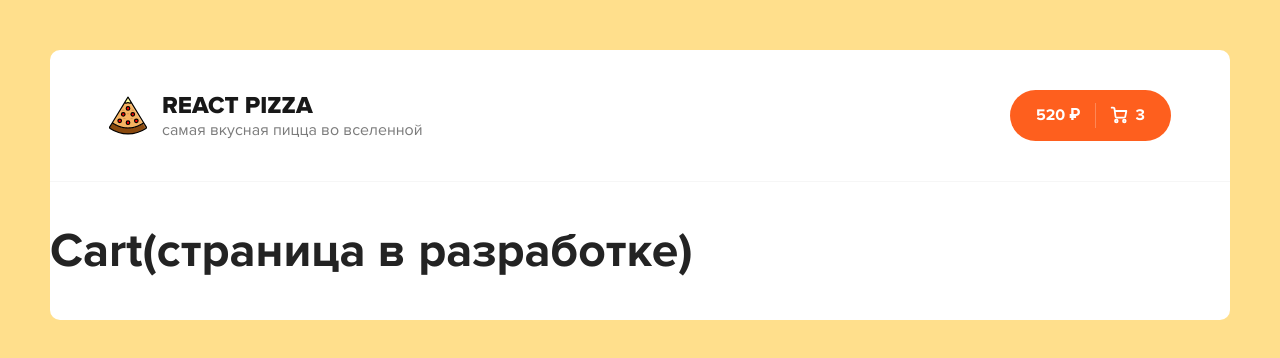
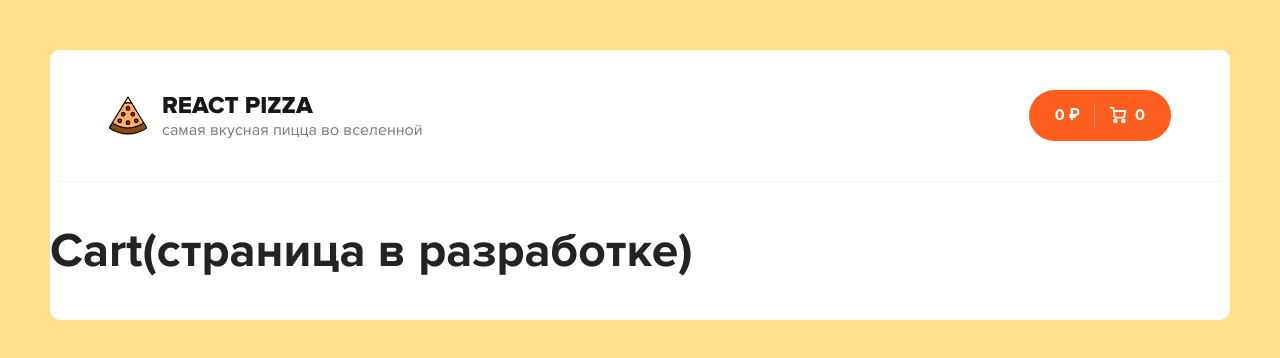
Before and after one commit to Dan11r/Pizza, a React (Create React App) app: page /cart in a window 1280 px wide. Shown: the top 358 px of the page. Built offline with nearby package versions, Linux system fonts and the light colour scheme; data requests are answered from the project's data file.

Commit message:
добавлина возможность добавлять пиццы в корзину (redux)

```diff
--- a/src/App.js
+++ b/src/App.js
@@ -14,7 +14,6 @@ import {fetchPizzas, setPizzas} from './redux/actions/Pizzas'
 
 function App() {
   const [category, sortBy, order] = useSelector(state => [state.filter.category, state.filter.sortBy, state.filter.order])
-  console.log(category, sortBy, order)
   const dispatch = useDispatch()
   window.test = function (){
     axios.get('http://localhost:3001/pizzas').then(res => dispatch(setPizzas(res.data)))
--- a/src/components/Button.jsx
+++ b/src/components/Button.jsx
@@ -1,10 +1,10 @@
 import React from 'react';
 import classNames from "classnames";
 
-const Button = ({className, children, outline }) => {
+const Button = ({className, children, outline, onClick }) => {
     return (
-        <button className={classNames('button',className,{
-            'button--outline':outline
+        <button onClick={onClick} className={classNames('button', className,{
+            'button--outline':outline,
         })}>
             {children}
         </button>
--- a/src/components/Header.jsx
+++ b/src/components/Header.jsx
@@ -4,8 +4,11 @@ import {Link} from 'react-router-dom'
 
 import logo from '../assets/img/pizza-logo.svg'
 import Button from "./Button";
+import {useSelector} from "react-redux";
 
 const Header = () => {
+    let {totalCount, totalPrice} = useSelector(state => state.cart)
+
     return (
         <div className="header">
             <div className="container">
@@ -21,7 +24,7 @@ const Header = () => {
                 <div className="header__cart">
                     <Link to={'/cart'}>
                         <Button className={'button--cart'}>
-                            <span>520 ₽</span>
+                            <span>{totalPrice} ₽</span>
                             <div className="button__delimiter"></div>
                             <svg
                                 width="18"
@@ -52,7 +55,7 @@ const Header = () => {
                                     strokeLinejoin="round"
                                 />
                             </svg>
-                            <span>3</span>
+                            <span>{totalCount}</span>
                         </Button>
                     </Link>
                 </div>
--- a/src/components/PizzaBlock.jsx
+++ b/src/components/PizzaBlock.jsx
@@ -1,10 +1,18 @@
-import React from 'react';
+import React, {useCallback} from 'react';
 
 import classNames from 'classnames'
+import {useDispatch} from "react-redux";
+import {setPizza} from "../redux/actions/Cart";
+import Button from './Button'
 
-const PizzaBlock = ({price, imageUrl, name, types, sizes}) => {
+const PizzaBlock = ({price, imageUrl, name, types, sizes, id, pizzasInCart}) => {
+    console.log(pizzasInCart)
     const [activeType, setActiveType] = React.useState(types[0])
     const [activeSize, setActiveSize] = React.useState(sizes[0])
+    const dispatch = useDispatch()
+    const handleButtonClick = useCallback((name, id, price, activeType, activeSize, imageUrl) => {
+        dispatch(setPizza({name, id, price, type: activeType === 0 ? 'тонокое' : 'традиционное', size : activeSize, imageUrl}))
+    })
     const availableTypes = ['тонкое' , 'традиционное']
     const availableSizes = [26 , 30, 40]
     const switchType = (i) =>{
@@ -13,6 +21,7 @@ const PizzaBlock = ({price, imageUrl, name, types, sizes}) => {
     const switchSize = (s) =>{
         setActiveSize(s)
     }
+
     return (
         <div className="pizza-block">
             <img
@@ -37,7 +46,10 @@ const PizzaBlock = ({price, imageUrl, name, types, sizes}) => {
             </div>
             <div className="pizza-block__bottom">
                 <div className="pizza-block__price">от {price} ₽</div>
-                <div className="button button--outline button--add">
+                <Button onClick={() => handleButtonClick(name ,id, price, activeType, activeSize, imageUrl)}
+                        className={classNames('button', 'button--outline',{
+                           'button--add':pizzasInCart
+                        })} >
                     <svg
                         width="12"
                         height="12"
@@ -50,9 +62,9 @@ const PizzaBlock = ({price, imageUrl, name, types, sizes}) => {
                             fill="white"
                         />
                     </svg>
-                    <span>Добавить</span>
-                    <i>2</i>
-                </div>
+                    <span >Добавить</span>
+                    <i>{pizzasInCart && pizzasInCart.length}</i>
+                </Button>
             </div>
         </div>
     );
--- a/src/pages/Home.jsx
+++ b/src/pages/Home.jsx
@@ -1,14 +1,16 @@
-import React from 'react';
+import React, {useCallback} from 'react';
 import {Categories, PizzaBlock, SortPopup, LoaderPizzaBlock} from "../components";
 import {useDispatch, useSelector} from "react-redux";
-
+import {setPizza} from '../redux/actions/Cart'
 
 const availableCategories = ['Мясные','Вегетарианская','Гриль','Острые','Закрытые']
 const availableSorts = [{type:'rating', name:'популярности', order:'desc'},{type:'price', name:'цене', order:'desc'},{type:'name', name:'алфавиту', order:'asc'}]
 
 const Home = React.memo(() => {
-    const [pizzasItems, pizzasIsLoading, category, sortBy] = useSelector((state) =>
-        [state.pizzas.pizzasItems, state.pizzas.isLoading, state.filter.category, state.filter.sortBy])
+
+    const [pizzasItems, pizzasIsLoading, category, sortBy, items] = useSelector((state) =>
+        [state.pizzas.pizzasItems, state.pizzas.isLoading, state.filter.category, state.filter.sortBy, state.cart.items])
+
     return (
         <div className="container">
             <div className="content__top">
@@ -19,7 +21,7 @@ const Home = React.memo(() => {
             <div className="content__items">
                 {pizzasIsLoading
                     ? Array(10).fill(0).map((LoaderPizza, index) => <LoaderPizzaBlock key={index}/> )
-                    : pizzasItems && pizzasItems.map(p => <PizzaBlock key={p.id} {...p}/>)
+                    : pizzasItems && pizzasItems.map(p => <PizzaBlock  pizzasInCart={items && items[p.id]} key={p.id} {...p}/>)
                 }
             </div>
         </div>
--- /dev/null
+++ b/src/redux/actions/Cart.js
@@ -0,0 +1,11 @@
+
+export const setPizza = (payload) =>({
+    type: 'SET-PIZZA',
+    name:payload.name,
+    id:payload.id,
+    price:payload.price,
+    PizzaType:payload.type,
+    size:payload.size,
+    url: payload.imageUrl
+
+})
--- /dev/null
+++ b/src/redux/reducers/CartReducer.js
@@ -0,0 +1,32 @@
+const initState = {
+    items: {},
+    totalCount: 0,
+    totalPrice: 0
+}
+
+const CartReducer = (state = initState, action) => {
+    switch (action.type) {
+        case 'SET-PIZZA': {
+            let currentId = action.id
+            const newItems = {
+                items: {
+                    ...state.items,
+                    [action.id]: state.items[action.id] ? [...state.items[action.id] , action] : [action]}
+            }
+            let totalCount = [].concat.apply([], Object.values(newItems.items)).length
+            let totalPrice = [].concat.apply([], Object.values(newItems.items))
+                .reduce((num, obj) => obj.price + num, 0)
+
+            return {
+                ...state,
+                items: newItems.items,
+                totalCount: totalCount,
+                totalPrice: totalPrice
+            }
+        }
+        default:
+            return state
+    }
+}
+
+export default CartReducer;
--- a/src/redux/reducers/index.js
+++ b/src/redux/reducers/index.js
@@ -1,7 +1,9 @@
 import {combineReducers} from 'redux'
-import PizzasReducers from "./PizzasReducers";
-import FilterReducer from "./FilterReducer";
+import pizzas from "./PizzasReducers";
+import filter from "./FilterReducer";
+import cart from "./CartReducer";
 export const rootReducer = combineReducers({
-    pizzas: PizzasReducers,
-    filter: FilterReducer
+    pizzas,
+    filter,
+    cart
 })
```
